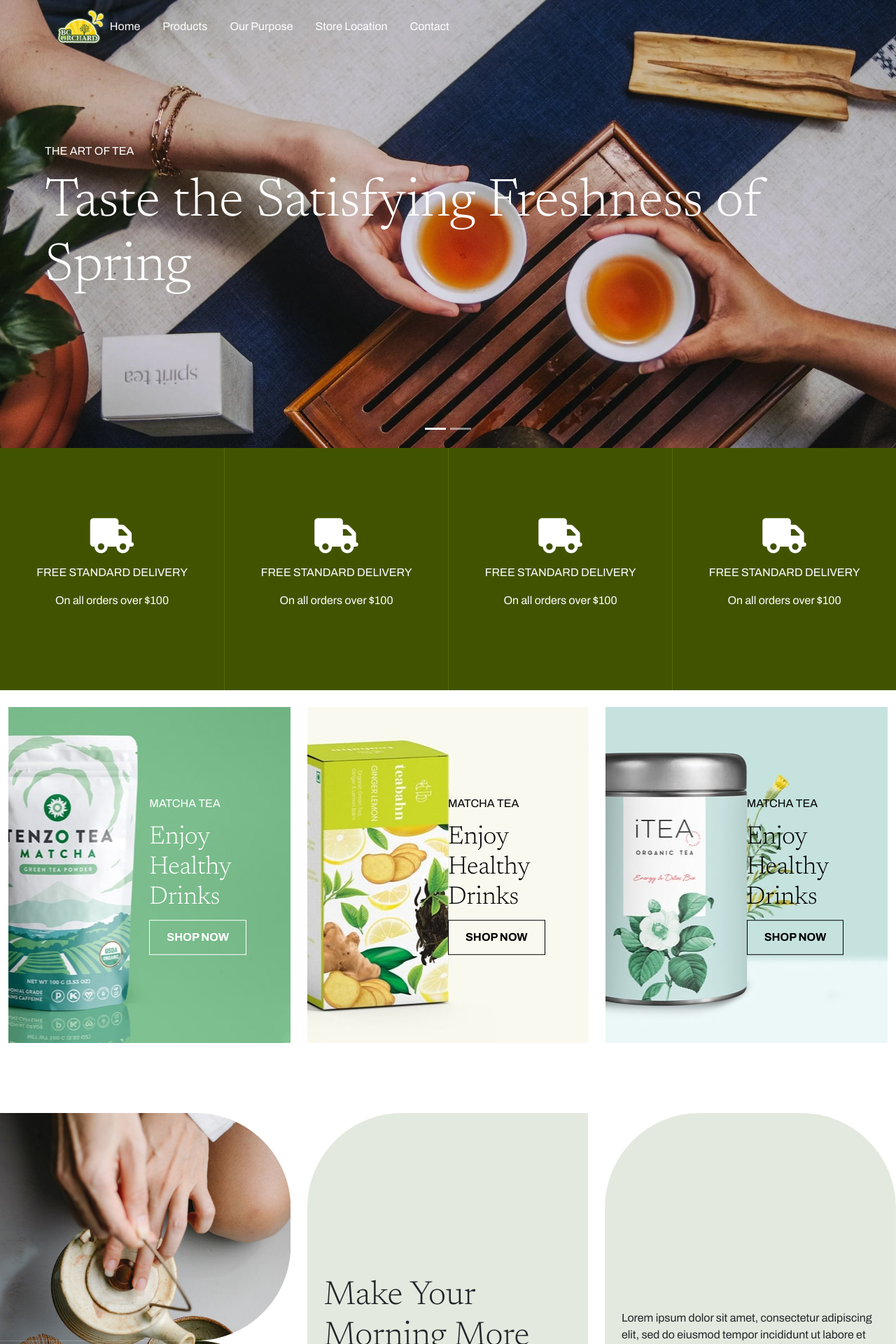
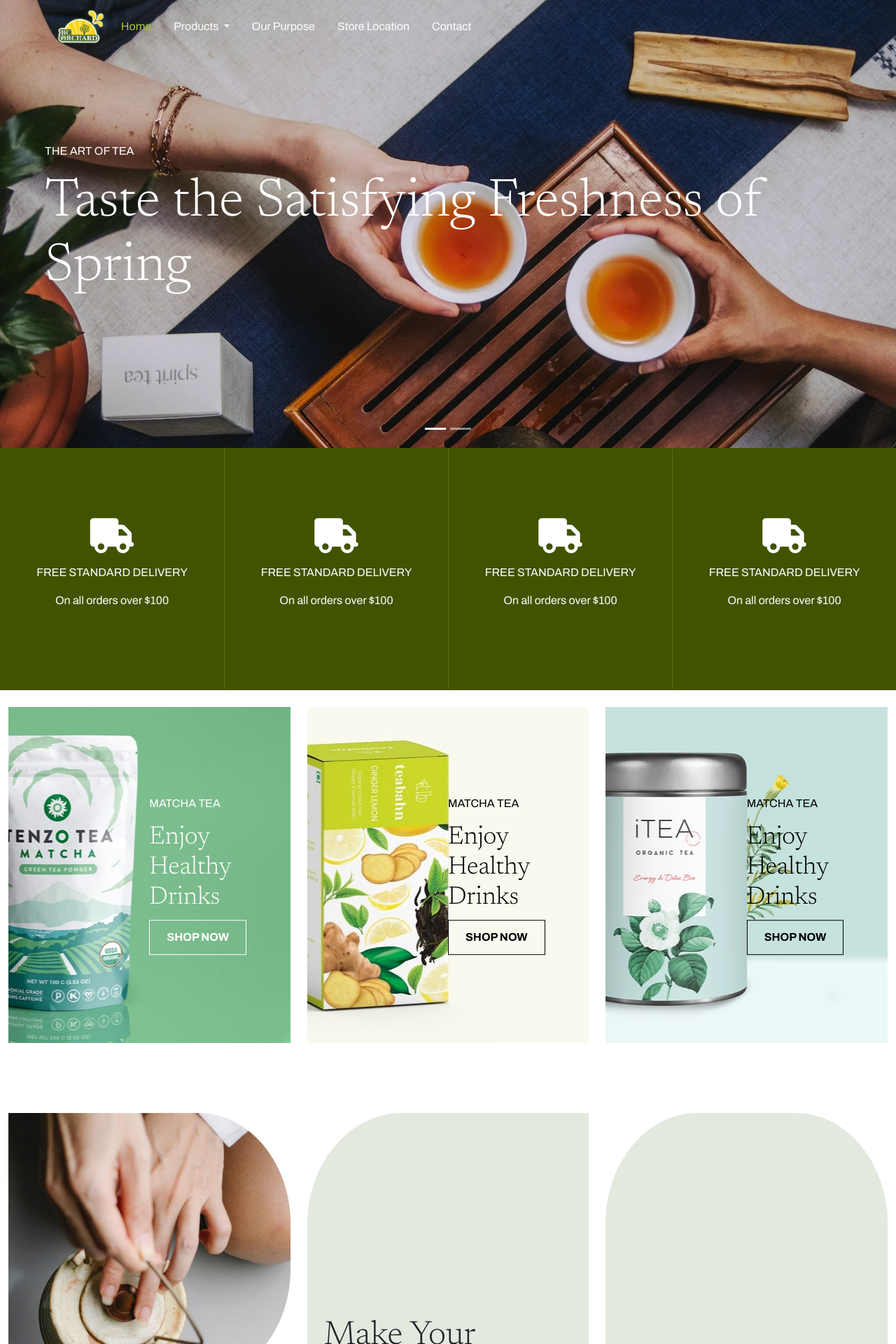
Before and after one commit to Intelli-Management-Group/OrchardBC, a PHP site: page / in a window 1280 px wide. Shown: the top 1920 px of the page at 70% size. Run offline with PHP 8.4, Linux system fonts and the light colour scheme; some libraries are stand-ins or nearby versions.

Commit message:
enhance navbar interactions and layout; update footer and header structure; improve image handling in index

```diff
--- a/css/style.css
+++ b/css/style.css
@@ -48,8 +48,24 @@
     height: 50px;
 }
 
+/* Show Dropdown on Hover */
+.navbar .dropdown:hover > .dropdown-menu {
+    display: block;
+    margin-top: 0;
+}
+
+.navbar .nav-link:hover {
+    color: #a8cc3c;
+}
+
+/* Green text when active */
+.navbar .nav-link.active {
+    color: #a8cc3c;
+}
+
 a {
     text-decoration: none;
+    color: black;
 }
 
 .home-slider {
@@ -123,49 +139,41 @@
     transform: translateY(-50%);
 }
 
-.masked-images-wrap {
-    display: grid;
-    grid-template-columns: 613fr 593fr 615fr;
+.masked-image {
     width: 100%;
-    gap: 24px;
-}
-
-.masked-image {
-    height: 100%;
+    height: 762px;
     background-size: cover;
     background-position: center;
     background-repeat: no-repeat;
-
-    -webkit-mask-repeat: no-repeat;
-    -webkit-mask-size: contain;
-    mask-repeat: no-repeat;
-    mask-size: contain;
-
-    position: relative;
     display: flex;
     align-items: center;
     justify-content: center;
+    position: relative;
+
+    -webkit-mask-repeat: no-repeat;
+    -webkit-mask-size: 100% 100%;
+    -webkit-mask-position: center;
+    mask-repeat: no-repeat;
+    mask-size: 100% 100%;
+    mask-position: center;
 }
 
 .masked-image-1 {
     background-image: url('../img/home/home-3-rev-img-1.jpg');
     -webkit-mask-image: url('../img/home/letter_b.svg');
     mask-image: url('../img/home/letter_b.svg');
-    aspect-ratio: 613 / 960;
 }
 
 .masked-image-2 {
     background-color: #e3e9de;
     -webkit-mask-image: url('../img/home/letter_c.svg');
     mask-image: url('../img/home/letter_c.svg');
-    aspect-ratio: 593 / 960;
 }
 
 .masked-image-3 {
     background-color: #e3e9de;
     -webkit-mask-image: url('../img/home/letter_o.svg');
     mask-image: url('../img/home/letter_o.svg');
-    aspect-ratio: 615 / 960;
 }
 
 .masked-image-content {
@@ -249,7 +257,6 @@
     align-items: center;
     position: relative;
     overflow: hidden;
-    /* Optional: hides any image overflow */
 }
 
 .shop-wrap img {
@@ -266,7 +273,6 @@
     width: 100%;
     height: 100%;
     object-fit: cover;
-    /* Optional: crops/adjusts image to fill */
     opacity: 0;
     transform: scale(0.9);
     transition: opacity 0.3s ease, transform 0.4s ease;
--- a/inc/footer.php
+++ b/inc/footer.php
@@ -1,23 +1,22 @@
 <footer>
     <div class="container">
-        <div class="row">
-            <div class="col-lg-3 col-md-6">
+        <div class="row my-5">
+            <div class="col-lg-3 col-md-6 d-flex flex-column justify-content-center align-items-center border-end">
                 <a class="navbar-brand" href="/">
                     <img src="img/home/logo.png" alt="logo" class="logo">
                 </a>
             </div>
 
-            <div class="col-lg-3 col-md-6">
+            <div class="col-lg-3 col-md-6 d-flex flex-column justify-content-center align-items-center border-end">
                 <p class="mb-0">200 - 3071 No.5 Rd,<br>Richmond, BC, V6X 2T4</p>
             </div>
 
-            <div class="col-lg-3 col-md-6">
+            <div class="col-lg-3 col-md-6 d-flex flex-column justify-content-center align-items-center border-end">
                 <a href="mailto:contact@example.com">contact@example.com</a>
-                <br>
                 <a href="tel:+17782977108">+1 (778) 297-7108</a>
             </div>
 
-            <div class="col-lg-3 col-md-6">
+            <div class="col-lg-3 col-md-6 d-flex flex-column justify-content-center align-items-center">
                 <div class="social-icons">
                     <i class="fa-brands fa-square-facebook"></i>
                     <i class="fa-brands fa-instagram"></i>
--- a/inc/header.php
+++ b/inc/header.php
@@ -35,7 +35,7 @@
     <nav class="navbar navbar-expand-lg bg-transparent position-absolute w-100">
         <div class="container d-flex justify-content-between align-items-center">
             <!-- Logo -->
-            <a class="navbar-brand me-0" href="/">
+            <a class="navbar-brand" href="/">
                 <img src="img/home/logo.png" alt="logo" class="logo">
             </a>
             <!-- Toggle Button -->
@@ -45,8 +45,20 @@
             <!-- Navbar Content -->
             <div class="collapse navbar-collapse" id="navbarNav">
                 <ul class="navbar-nav d-flex justify-content-start w-100 gap-3">
-                    <li class="nav-item"><a class="nav-link" href="index.php">Home</a></li>
-                    <li class="nav-item"><a class="nav-link" href="#">Products</a></li>
+                    <li class="nav-item">
+                        <a class="nav-link <?php echo basename($_SERVER['PHP_SELF']) == 'index.php' ? 'active' : ''; ?>" href="index.php">Home</a>
+                    </li>
+
+                    <li class="nav-item dropdown">
+                        <a class="nav-link dropdown-toggle" href="#" role="button" data-bs-toggle="dropdown" aria-expanded="false">
+                            Products
+                        </a>
+                        <ul class="dropdown-menu">
+                            <li><a class="dropdown-item" href="#">Coconut Water</a></li>
+                            <li><a class="dropdown-item" href="#">100% Pure Juice</a></li>
+                            <li><a class="dropdown-item" href="#">Arrow Tree Snacks</a></li>
+                        </ul>
+                    </li>
                     <li class="nav-item"><a class="nav-link" href="#">Our Purpose</a></li>
                     <li class="nav-item"><a class="nav-link" href="#">Store Location</a></li>
                     <li class="nav-item"><a class="nav-link" href="#">Contact</a></li>
--- a/index.php
+++ b/index.php
@@ -101,23 +101,31 @@
         </div>
     </div>
 
-    <div class="masked-images-wrap section-padding">
+    <div class="container-fluid">
+        <div class="row section-padding">
+            <div class="col-lg-4">
                 <div class="masked-image masked-image-1"></div>
+            </div>
+            <div class="col-lg-4">
                 <div class="masked-image masked-image-2">
                     <div class="masked-image-content">
                         <h2>Make Your Morning More Than Just Good </h2>
                     </div>
                 </div>
+            </div>
+            <div class="col-lg-4">
                 <div class="masked-image masked-image-3">
                     <div class="masked-image-content">
                         <p>Lorem ipsum dolor sit amet, consectetur adipiscing elit, sed do eiusmod tempor incididunt ut labore et dolore magna aliqua.</p>
                     </div>
                 </div>
             </div>
+        </div>
+    </div>
 
     <div class="container-fluid">
         <div class="row">
-            <div class="col-lg-3 col-6 p-0">
+            <div class="col-lg-3 col-6 p-0 border-end">
                 <div class="shop-wrap align-items-start">
                     <p>SHOP OUR TEA</p>
                     <h2>Featured Products</h2>
@@ -126,7 +134,7 @@
                 </div>
             </div>
 
-            <div class="col-lg-3 col-6 p-0">
+            <div class="col-lg-3 col-6 p-0 border-end">
                 <div class="shop-wrap">
                     <img class="main-img" src="img/home/feature-1.jpg" alt="White Peony">
                     <img class="hover-img" src="img/home/feature-1-hover.jpg" alt="White Peony Hover">
@@ -134,7 +142,7 @@
                 </div>
             </div>
 
-            <div class="col-lg-3 col-6 p-0">
+            <div class="col-lg-3 col-6 p-0 border-end">
                 <div class="shop-wrap">
                     <img class="main-img" src="img/home/feature-1.jpg" alt="White Peony">
                     <img class="hover-img" src="img/home/feature-1-hover.jpg" alt="White Peony Hover">
```
Also changed, not shown: img/home/letter_b.svg, img/home/letter_c.svg, img/home/letter_o.svg. Lines whose indentation alone changed are shown as unchanged.
